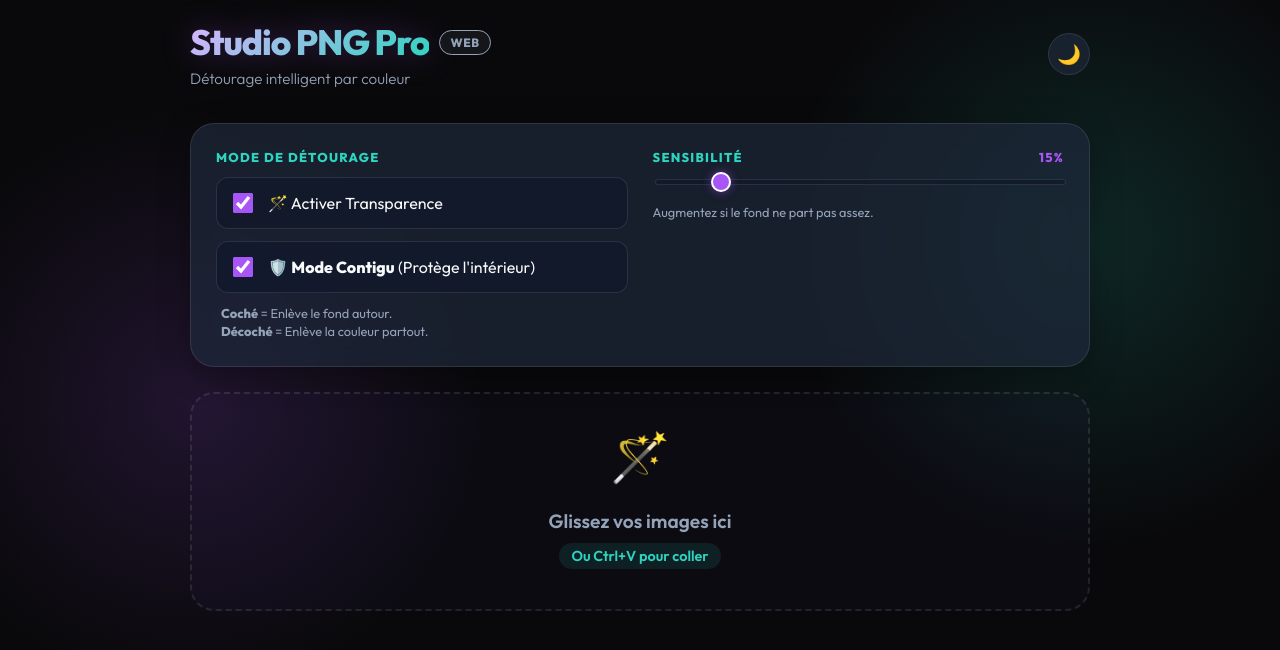
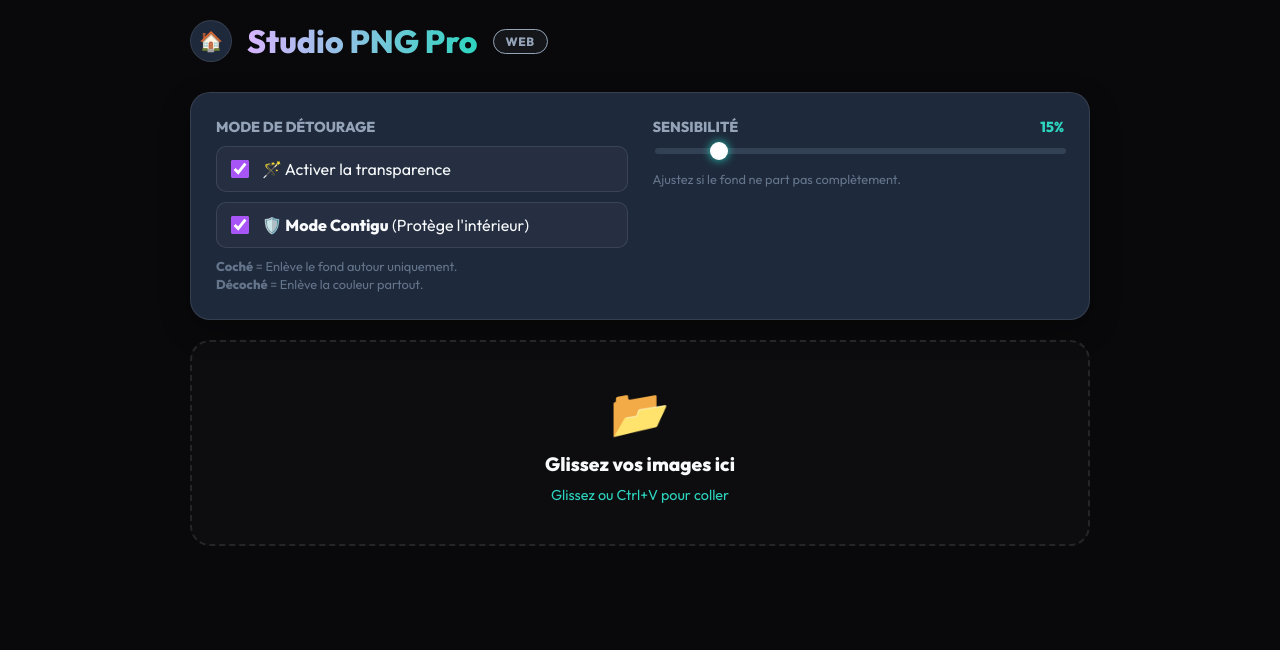
Before and after one commit to vms9zfj4c7-alt/Resizer-, a plain HTML site: page png fichier.html in a window 1280 px wide. Drawn offline with nearby package versions, Linux system fonts and the light colour scheme.

Commit message:
Update png fichier.html

```diff
--- a/png fichier.html
+++ b/png fichier.html
@@ -2,214 +2,140 @@
 <html lang="fr">
 <head>
     <meta charset="UTF-8">
-    <meta name="viewport" content="width=device-width, initial-scale=1.0, maximum-scale=1.0, user-scalable=no">
-    <title>Studio PNG Pro - Mobile Edition</title>
-
+    <meta name="viewport" content="width=device-width, initial-scale=1.0">
+    <title>Studio PNG Pro - Ultimate</title>
     <script src="https://cdnjs.cloudflare.com/ajax/libs/jszip/3.10.1/jszip.min.js"></script>
     <script src="https://cdnjs.cloudflare.com/ajax/libs/FileSaver.js/2.0.5/FileSaver.min.js"></script>
     <link href="https://fonts.googleapis.com/css2?family=Outfit:wght@300;400;600;800&display=swap" rel="stylesheet">
 
     <style>
         :root {
-            /* THEME SOMBRE (Défaut) */
             --bg-body: #09090b;
-            --bg-card: rgba(30, 41, 59, 0.7);
-            --bg-input: rgba(15, 23, 42, 0.6);
-            --text-main: #f8fafc;
-            --text-muted: #94a3b8;
+            --bg-card: #1e293b;
             --primary: #a855f7;
-            --primary-glow: rgba(168, 85, 247, 0.5);
             --accent: #2dd4bf;
-            --border: rgba(255, 255, 255, 0.1);
-            --danger: #fb7185;
-            --shadow: 0 8px 32px 0 rgba(0, 0, 0, 0.3);
-            --checker-1: #333;
-            --checker-2: #444;
+            --text: #f8fafc;
+            --border: rgba(255,255,255,0.1);
         }
-
-        /* THEME CLAIR */
-        [data-theme="light"] {
-            --bg-body: #e0e7ff;
-            --bg-card: rgba(255, 255, 255, 0.75);
-            --bg-input: rgba(255, 255, 255, 0.9);
-            --text-main: #1e293b;
-            --text-muted: #64748b;
-            --primary: #6366f1;
-            --primary-glow: rgba(99, 102, 241, 0.4);
-            --accent: #0ea5e9;
-            --border: rgba(0, 0, 0, 0.1);
-            --shadow: 0 8px 32px 0 rgba(31, 38, 135, 0.15);
-            --checker-1: #e2e8f0;
-            --checker-2: #cbd5e1;
-        }
-
-        * { box-sizing: border-box; -webkit-tap-highlight-color: transparent; }
 
         body {
             font-family: 'Outfit', sans-serif;
-            background-color: var(--bg-body);
-            background-image:
-                radial-gradient(circle at 15% 50%, rgba(168, 85, 247, 0.15), transparent 25%),
-                radial-gradient(circle at 85% 30%, rgba(45, 212, 191, 0.15), transparent 25%);
-            background-attachment: fixed;
-            color: var(--text-main);
-            margin: 0; padding: 20px; padding-bottom: 140px;
+            background: var(--bg-body); color: var(--text);
+            margin: 0; padding: 20px;
             display: flex; flex-direction: column; align-items: center; min-height: 100vh;
-            transition: background-color 0.3s ease, color 0.3s ease;
         }
 
-        .container {
-            max-width: 900px;
-            width: 100%;
-            display: flex;
-            flex-direction: column;
-            gap: 25px;
-            animation: fadeIn 0.6s ease;
+        .container { max-width: 900px; width: 100%; display: flex; flex-direction: column; gap: 20px; }
+
+        .header { display: flex; align-items: center; gap: 15px; margin-bottom: 10px; flex-wrap: wrap; }
+
+        /* BOUTON RETOUR AJOUTÉ */
+        .btn-home {
+            display: flex; align-items: center; justify-content: center;
+            width: 40px; height: 40px; border-radius: 50%;
+            background: var(--bg-card); border: 1px solid var(--border);
+            color: var(--text); text-decoration: none; font-size: 1.2rem;
+            transition: transform 0.2s, border-color 0.2s;
+        }
+        .btn-home:hover { transform: scale(1.1); border-color: var(--primary); }
+
+        h1 { margin: 0; background: linear-gradient(to right, #d8b4fe, #2dd4bf); -webkit-background-clip: text; -webkit-text-fill-color: transparent; }
+
+        .device-badge {
+            font-size: 0.75rem; padding: 4px 12px; border-radius: 20px;
+            border: 1px solid rgba(255,255,255,0.2); font-weight: 700; text-transform: uppercase;
+            letter-spacing: 0.05em; background: rgba(255,255,255,0.05);
+            display: inline-flex; align-items: center; gap: 6px;
+            animation: fadeIn 1s ease;
         }
 
-        /* HEADER */
-        .header { display: flex; justify-content: space-between; align-items: center; margin-bottom: 10px; }
-
-        .title-group h1 {
-            margin: 0; font-size: 2.2rem;
-            background: linear-gradient(135deg, #d8b4fe 0%, #2dd4bf 100%);
-            -webkit-background-clip: text; -webkit-text-fill-color: transparent;
-            font-weight: 800; letter-spacing: -1px;
-            filter: drop-shadow(0 0 15px rgba(168, 85, 247, 0.3));
-        }
-        .title-group p { margin: 5px 0 0; color: var(--text-muted); font-size: 0.95rem; font-weight: 300; }
-
-        .device-badge {
-            font-size: 0.75rem; padding: 4px 10px; border-radius: 20px;
-            border: 1px solid var(--border); font-weight: 700; text-transform: uppercase;
-            letter-spacing: 0.05em; background: rgba(255,255,255,0.05);
-            color: var(--text-muted);
+        .controls {
+            background: var(--bg-card); padding: 25px; border-radius: 20px;
+            border: 1px solid var(--border); display: grid;
+            grid-template-columns: repeat(auto-fit, minmax(250px, 1fr)); gap: 25px;
+            box-shadow: 0 10px 30px rgba(0,0,0,0.3);
         }
 
-        .theme-toggle {
-            background: var(--bg-card); border: 1px solid var(--border);
-            color: var(--text-main); padding: 10px; border-radius: 50%;
-            cursor: pointer; font-size: 1.2rem; transition: all 0.3s;
-            backdrop-filter: blur(10px); width: 42px; height: 42px;
-            display: flex; align-items: center; justify-content: center;
-        }
-        .theme-toggle:hover { transform: rotate(15deg) scale(1.1); border-color: var(--primary); box-shadow: 0 0 15px var(--primary-glow); }
-
-        /* CONTROLS */
-        .controls {
-            background: var(--bg-card); padding: 25px; border-radius: 24px;
-            border: 1px solid var(--border); display: grid;
-            grid-template-columns: repeat(auto-fit, minmax(250px, 1fr)); gap: 25px;
-            box-shadow: var(--shadow); backdrop-filter: blur(12px);
-        }
-
-        .control-block { display: flex; flex-direction: column; gap: 12px; }
-        .control-label { font-weight: 800; font-size: 0.8rem; color: var(--accent); text-transform: uppercase; letter-spacing: 0.1em; display: flex; justify-content: space-between; }
+        .control-block { display: flex; flex-direction: column; gap: 10px; }
+        .control-label { font-weight: 700; font-size: 0.9rem; color: #94a3b8; display: flex; justify-content: space-between; }
 
         .checkbox-wrapper {
-            display: flex; align-items: center; gap: 12px;
-            background: var(--bg-input); padding: 12px; border-radius: 12px; border: 1px solid var(--border);
+            display: flex; align-items: center; gap: 10px;
+            background: rgba(255,255,255,0.03); padding: 10px; border-radius: 10px; border: 1px solid var(--border);
             cursor: pointer; transition: 0.2s;
         }
-        .checkbox-wrapper:hover { border-color: var(--primary); }
-        .checkbox-wrapper input { width: 20px; height: 20px; accent-color: var(--primary); }
+        .checkbox-wrapper:hover { background: rgba(255,255,255,0.06); border-color: var(--primary); }
+        .checkbox-wrapper input { width: 18px; height: 18px; accent-color: var(--primary); }
 
-        input[type=range] { width: 100%; accent-color: var(--accent); cursor: pointer; height: 6px; background: var(--bg-input); border-radius: 5px; appearance: none; border: 1px solid var(--border); }
-        input[type=range]::-webkit-slider-thumb { appearance: none; width: 20px; height: 20px; background: var(--primary); border: 2px solid white; border-radius: 50%; cursor: pointer; box-shadow: 0 0 10px var(--primary-glow); margin-top: -7px; }
-        input[type=range]::-webkit-slider-runnable-track { height: 6px; border-radius: 5px; }
+        input[type=range] { width: 100%; accent-color: var(--accent); cursor: pointer; height: 6px; background: #334155; border-radius: 5px; appearance: none; }
+        input[type=range]::-webkit-slider-thumb { appearance: none; width: 18px; height: 18px; background: white; border-radius: 50%; cursor: pointer; box-shadow: 0 0 10px var(--accent); }
 
-        /* DROP ZONE */
         .drop-zone {
-            border: 2px dashed var(--border); border-radius: 24px; padding: 40px;
-            text-align: center; cursor: pointer; transition: 0.3s; background: rgba(139, 92, 246, 0.03);
-            position: relative; overflow: hidden; color: var(--text-muted);
+            border: 2px dashed var(--border); border-radius: 20px; padding: 40px;
+            text-align: center; cursor: pointer; transition: 0.3s; background: rgba(255,255,255,0.02);
+            position: relative; overflow: hidden;
         }
-        .drop-zone:hover, .drop-zone:active { border-color: var(--primary); background: rgba(139, 92, 246, 0.08); transform: scale(0.99); }
-        .drop-zone span { font-size: 3rem; display: block; margin-bottom: 15px; animation: float 3s ease-in-out infinite; }
+        .drop-zone:hover { border-color: var(--primary); background: rgba(168, 85, 247, 0.05); transform: scale(1.005); }
 
-        /* GALLERY */
-        .gallery { display: grid; grid-template-columns: repeat(auto-fill, minmax(140px, 1fr)); gap: 15px; }
+        .gallery { display: grid; grid-template-columns: repeat(auto-fill, minmax(150px, 1fr)); gap: 15px; }
 
         .card {
-            background: var(--bg-card); padding: 10px; border-radius: 16px; border: 1px solid var(--border);
+            background: var(--bg-card); padding: 8px; border-radius: 14px; border: 1px solid var(--border);
             position: relative; animation: fadeIn 0.4s ease; transition: transform 0.2s;
         }
         .card:hover { transform: translateY(-3px); border-color: var(--accent); }
 
         .preview-box {
             width: 100%; aspect-ratio: 1/1; border-radius: 10px; overflow: hidden;
-            background-image: linear-gradient(45deg, var(--checker-2) 25%, transparent 25%), linear-gradient(-45deg, var(--checker-2) 25%, transparent 25%), linear-gradient(45deg, transparent 75%, var(--checker-2) 75%), linear-gradient(-45deg, transparent 75%, var(--checker-2) 75%);
-            background-size: 20px 20px; background-color: var(--checker-1);
+            background-image: linear-gradient(45deg, #444 25%, transparent 25%), linear-gradient(-45deg, #444 25%, transparent 25%), linear-gradient(45deg, transparent 75%, #444 75%), linear-gradient(-45deg, transparent 75%, #444 75%);
+            background-size: 20px 20px; background-color: #333;
             background-position: 0 0, 0 10px, 10px -10px, -10px 0px;
-            border: 1px solid var(--border);
         }
         .preview-img { width: 100%; height: 100%; object-fit: contain; }
 
         .btn-remove {
-            position: absolute; top: -5px; right: -5px; background: var(--danger);
-            color: white; border: none; width: 28px; height: 28px; border-radius: 50%;
-            cursor: pointer; font-weight: bold; box-shadow: 0 2px 10px rgba(0,0,0,0.3);
-            display: flex; align-items: center; justify-content: center;
+            position: absolute; top: -8px; right: -8px; background: #fb7185;
+            color: white; border: none; width: 26px; height: 26px; border-radius: 50%;
+            cursor: pointer; font-weight: bold; box-shadow: 0 2px 5px rgba(0,0,0,0.3);
         }
 
-        /* ACTION BAR */
         .download-bar {
-            position: fixed; bottom: 30px; left: 50%; transform: translateX(-50%);
-            width: 90%; max-width: 500px;
-            background: var(--bg-card); backdrop-filter: blur(20px);
-            border: 1px solid var(--border);
-            padding: 10px 10px 10px 25px; border-radius: 60px;
-            display: none; justify-content: space-between; align-items: center; z-index: 100;
-            box-shadow: 0 20px 50px rgba(0,0,0,0.5); animation: slideUp 0.4s cubic-bezier(0.16, 1, 0.3, 1);
+            position: sticky; bottom: 20px; background: rgba(15, 23, 42, 0.95);
+            backdrop-filter: blur(15px); padding: 15px 25px; border-radius: 50px;
+            display: none; gap: 15px; border: 1px solid var(--border);
+            box-shadow: 0 10px 40px rgba(0,0,0,0.5); width: fit-content; margin: 0 auto;
+            align-items: center; animation: slideUp 0.4s ease; z-index: 100;
         }
 
         .input-prefix {
-            background: transparent; border: none; color: var(--text-main); width: 100%;
-            outline: none; font-size: 1rem; font-weight: 500;
+            background: transparent; border: none; color: white; width: 120px;
+            outline: none; border-bottom: 1px solid rgba(255,255,255,0.3); padding: 5px;
+            font-family: inherit;
         }
-        .input-prefix::placeholder { color: var(--text-muted); }
 
         .btn-dl {
             background: linear-gradient(135deg, var(--primary), #7c3aed); border: none;
-            color: white; font-weight: 700; padding: 12px 24px; border-radius: 30px;
-            cursor: pointer; transition: transform 0.2s; white-space: nowrap;
-            box-shadow: 0 5px 20px -5px var(--primary-glow);
+            color: white; font-weight: 700; padding: 12px 30px; border-radius: 30px;
+            cursor: pointer; transition: transform 0.2s;
         }
-        .btn-dl:hover { transform: scale(1.05); }
+        .btn-dl:hover { transform: scale(1.05); box-shadow: 0 0 20px var(--primary); }
 
         .loading-overlay {
             position: absolute; inset: 0; background: rgba(0,0,0,0.7); display: flex;
             align-items: center; justify-content: center; border-radius: 20px; z-index: 10;
-            backdrop-filter: blur(3px); color: white; font-weight: 600;
-        }
-
-        /* MOBILE FIXES */
-        @media (max-width: 600px) {
-            body { padding: 15px; padding-bottom: 120px; }
-            .header { flex-direction: row; gap: 10px; margin-bottom: 20px; }
-            .title-group h1 { font-size: 1.8rem; }
-            .controls { grid-template-columns: 1fr; gap: 20px; padding: 20px; }
-            .download-bar { width: calc(100% - 30px); bottom: 20px; }
-            .btn-dl { padding: 12px 20px; font-size: 0.9rem; }
         }
 
         @keyframes fadeIn { from { opacity: 0; transform: scale(0.9); } to { opacity: 1; transform: scale(1); } }
-        @keyframes slideUp { from { opacity: 0; transform: translate(-50%, 20px); } to { opacity: 1; transform: translate(-50%, 0); } }
-        @keyframes float { 0%, 100% { transform: translateY(0); } 50% { transform: translateY(-10px); } }
+        @keyframes slideUp { from { opacity: 0; transform: translateY(50px); } to { opacity: 1; transform: translateY(0); } }
     </style>
 </head>
-<body data-theme="dark">
+<body>
 
 <div class="container">
     <div class="header">
-        <div class="title-group">
-            <div style="display:flex; align-items:center; gap: 10px;">
-                <h1>Studio PNG Pro</h1>
-                <span id="deviceBadge" class="device-badge">Detecting...</span>
-            </div>
-            <p>Détourage intelligent par couleur</p>
-        </div>
-        <button class="theme-toggle" id="themeBtn" onclick="toggleTheme()" title="Changer le thème">🌙</button>
+        <a href="accueil fichier.html" class="btn-home" title="Retour accueil">🏠</a>
+        <h1>Studio PNG Pro</h1>
+        <span id="deviceBadge" class="device-badge">Detecting...</span>
     </div>
 
     <div class="controls">
@@ -217,14 +143,14 @@
             <div class="control-label">MODE DE DÉTOURAGE</div>
             <label class="checkbox-wrapper">
                 <input type="checkbox" id="checkRemoveBg" checked onchange="updateSettings()">
-                <span>🪄 Activer Transparence</span>
+                <span>🪄 Activer la transparence</span>
             </label>
             <label class="checkbox-wrapper">
                 <input type="checkbox" id="checkContiguous" checked onchange="updateSettings()">
                 <span>🛡️ <b>Mode Contigu</b> (Protège l'intérieur)</span>
             </label>
-            <small style="color:var(--text-muted); font-size:0.8rem; line-height:1.4; padding: 0 5px;">
-                <b>Coché</b> = Enlève le fond autour.<br>
+            <small style="color:#64748b; font-size:0.8rem; line-height:1.4">
+                <b>Coché</b> = Enlève le fond autour uniquement.<br>
                 <b>Décoché</b> = Enlève la couleur partout.
             </small>
         </div>
@@ -232,23 +158,23 @@
         <div class="control-block">
             <div class="control-label">
                 SENSIBILITÉ
-                <span id="tolDisplay" style="color:var(--primary)">15%</span>
+                <span id="tolDisplay" style="color:var(--accent)">15%</span>
             </div>
             <input type="range" id="rangeTolerance" min="1" max="100" value="15" oninput="updateSettings()">
-            <div style="font-size:0.8rem; color:var(--text-muted); margin-top:5px;">
-                Augmentez si le fond ne part pas assez.
+            <div style="font-size:0.8rem; color:#64748b; margin-top:5px;">
+                Ajustez si le fond ne part pas complètement.
             </div>
         </div>
     </div>
 
     <div class="drop-zone" id="dropZone" onclick="document.getElementById('fileInput').click()">
-        <span>🪄</span>
-        <div style="font-size:1.2rem; font-weight:600; margin:10px 0;">Glissez vos images ici</div>
-        <div id="pasteHint" style="color:var(--accent); font-size:0.9rem; font-weight:600; background: rgba(45, 212, 191, 0.1); padding: 4px 12px; border-radius: 20px; display:inline-block;">Supporte le copier-coller</div>
+        <span style="font-size:3rem">📂</span><br>
+        <div style="font-size:1.2rem; font-weight:bold; margin:10px 0;">Glissez vos images ici</div>
+        <div id="pasteHint" style="color:var(--accent); font-size:0.9rem">Supporte le copier-coller</div>
         <input type="file" id="fileInput" multiple accept="image/*" style="display:none">
 
         <div id="mainLoader" class="loading-overlay" style="display:none">
-            <div>⏳ Calcul en cours...</div>
+            <div style="color:white; font-weight:bold">⏳ Calcul en cours...</div>
         </div>
     </div>
 
@@ -261,30 +187,6 @@
 </div>
 
 <script>
-    // --- THEME LOGIC ---
-    function toggleTheme() {
-        const body = document.body;
-        const btn = document.getElementById('themeBtn');
-        const isDark = body.getAttribute('data-theme') === 'dark';
-
-        if (isDark) {
-            body.setAttribute('data-theme', 'light');
-            btn.innerText = '☀️';
-            localStorage.setItem('pngProTheme', 'light');
-        } else {
-            body.setAttribute('data-theme', 'dark');
-            btn.innerText = '🌙';
-            localStorage.setItem('pngProTheme', 'dark');
-        }
-    }
-
-    // Init Theme
-    const savedTheme = localStorage.getItem('pngProTheme');
-    if (savedTheme) {
-        document.body.setAttribute('data-theme', savedTheme);
-        document.getElementById('themeBtn').innerText = savedTheme === 'light' ? '☀️' : '🌙';
-    }
-
     let imagesData = [];
     let processingTimeout;
 
@@ -293,11 +195,11 @@
         const ua = navigator.userAgent;
         const badge = document.getElementById('deviceBadge');
         const hint = document.getElementById('pasteHint');
-        let type = "Web", color = "#94a3b8", txt = "Ou Ctrl+V pour coller";
+        let type = "Web", color = "#94a3b8", txt = "Glissez ou Ctrl+V pour coller";
 
-        if (/Android/i.test(ua)) { type = "Android 🤖"; color = "#10b981"; txt = "Appuyez pour sélectionner"; }
-        else if (/iPhone|iPad|iPod/i.test(ua)) { type = "iOS 🍎"; color = "#ef4444"; txt = "Appuyez pour sélectionner"; }
-        else if (/Macintosh/i.test(ua)) { type = "Mac 🖥️"; color = "#f472b6"; txt = "Ou Cmd+V pour coller"; }
+        if (/Android/i.test(ua)) { type = "Android 🤖"; color = "#10b981"; txt = "Appui long pour coller"; }
+        else if (/iPhone|iPad|iPod/i.test(ua)) { type = "iOS 🍎"; color = "#ef4444"; txt = "Appui long pour coller"; }
+        else if (/Macintosh/i.test(ua)) { type = "Mac 🖥️"; color = "#f472b6"; txt = "Glissez ou Cmd+V pour coller"; }
         else if (/Windows/i.test(ua)) { type = "Windows 💻"; color = "#3b82f6"; }
 
         if(badge) {
@@ -332,10 +234,10 @@
     const fileInput = document.getElementById('fileInput');
     const dropZone = document.getElementById('dropZone');
 
-    dropZone.addEventListener('dragover', (e) => { e.preventDefault(); dropZone.style.borderColor = 'var(--primary)'; });
-    dropZone.addEventListener('dragleave', () => { dropZone.style.borderColor = 'var(--border)'; });
-    dropZone.addEventListener('drop', (e) => { e.preventDefault(); dropZone.style.borderColor = 'var(--border)'; handleFiles(e.dataTransfer.files); });
     fileInput.addEventListener('change', (e) => handleFiles(e.target.files));
+    dropZone.addEventListener('dragover', (e) => { e.preventDefault(); dropZone.style.borderColor = '#a855f7'; });
+    dropZone.addEventListener('dragleave', () => { dropZone.style.borderColor = 'rgba(255,255,255,0.1)'; });
+    dropZone.addEventListener('drop', (e) => { e.preventDefault(); dropZone.style.borderColor = 'rgba(255,255,255,0.1)'; handleFiles(e.dataTransfer.files); });
 
     document.addEventListener('paste', (e) => {
         const items = (e.clipboardData || e.originalEvent.clipboardData).items;
@@ -400,7 +302,7 @@
             };
 
             if (settings.contiguous) {
-                // FLOOD FILL (Rapide)
+                // FLOOD FILL
                 const stack = [0];
                 const visited = new Uint8Array(w * h);
 
@@ -448,7 +350,7 @@
                 <img id="img-${item.id}" src="${item.sourceImg.src}" class="preview-img">
             </div>
             <button class="btn-remove" onclick="removeItem('${item.id}')">×</button>
-            <div style="font-size:0.75rem; color:var(--text-muted); text-align:center; margin-top:8px; white-space:nowrap; overflow:hidden; text-overflow:ellipsis">
+            <div style="font-size:0.75rem; color:#94a3b8; text-align:center; margin-top:8px; white-space:nowrap; overflow:hidden; text-overflow:ellipsis">
                 ${item.name}.png
             </div>
         `;
@@ -466,25 +368,26 @@
         const bar = document.getElementById('downloadBar');
         bar.style.display = imagesData.length > 0 ? 'flex' : 'none';
         const btn = bar.querySelector('.btn-dl');
-        if(btn) btn.innerHTML = `⬇️ ZIP (${imagesData.length})`;
+        if(btn) btn.innerHTML = `⬇️ Tout télécharger (${imagesData.length})`;
     }
 
     window.downloadZip = () => {
         const zip = new JSZip();
         const folder = zip.folder("png_pro");
         const prefix = document.getElementById('prefixInput').value.trim();
-        const btn = document.querySelector('.btn-dl');
 
         imagesData.forEach((item, idx) => {
             const finalName = prefix ? `${prefix}_${idx+1}.png` : `${item.name}.png`;
             folder.file(finalName, item.blob);
         });
 
-        btn.innerText = "⏳ ...";
+        const btn = document.querySelector('.btn-dl');
+        btn.innerText = "📦 Compression...";
 
         zip.generateAsync({type:"blob"}).then(content => {
             saveAs(content, "images_detourees.zip");
-            btn.innerText = "⬇️ ZIP (" + imagesData.length + ")";
+            btn.innerText = "✅ Terminé !";
+            setTimeout(() => updateUI(), 2000);
         });
     };
 </script>
```
